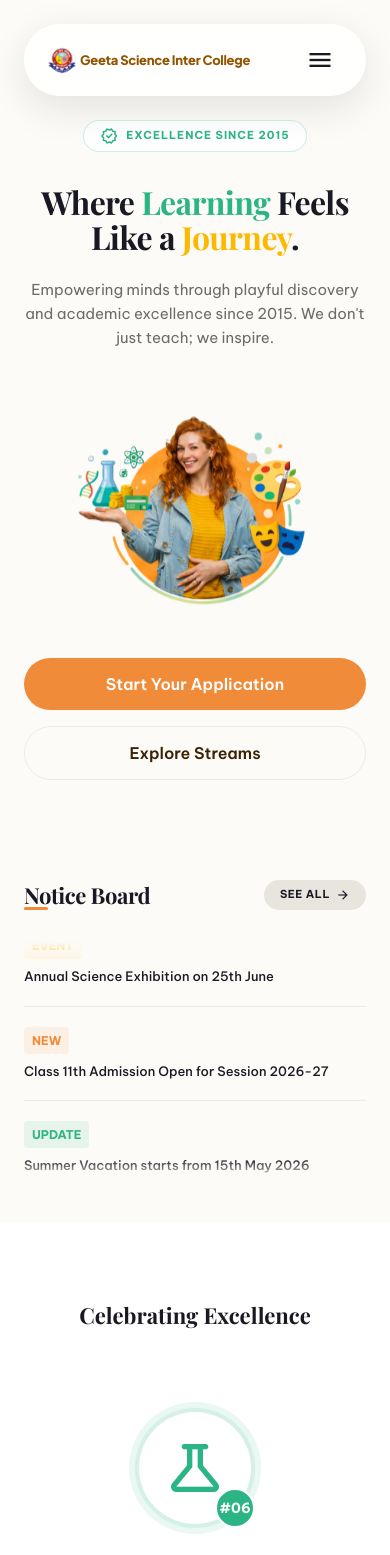
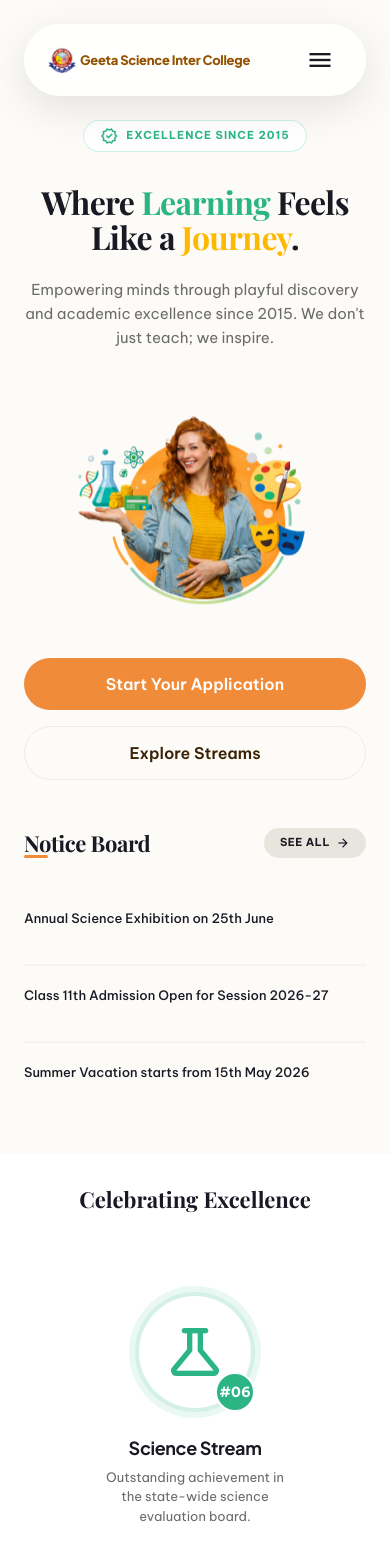
Before and after one commit to Subhampas1/geetascienceintercollege, a React (Vite) app: page / in a window 390 px wide. Shown: the top 1555 px of the page. Built offline with nearby package versions, Linux system fonts and the light colour scheme; a web font is replaced by a local one.

Commit message:
Hide chips in mobile notices and reduce vertical gaps around the Notice Board section

```diff
--- a/src/pages/Home.css
+++ b/src/pages/Home.css
@@ -355,6 +355,10 @@ section {
     gap: 8px;
   }
 
+  .notice-item .chip {
+    display: none;
+  }
+
   .notice-item p {
     font-size: 13px;
     line-height: 1.4;
@@ -672,7 +676,9 @@ section {
 }
 
 @media (max-width: 768px) {
-  .hero-section { padding: 120px 0 60px; }
+  .hero-section { padding: 120px 0 32px; }
+  .notice-section { padding: 16px 0 24px; }
+  .toppers-section { padding-top: 32px; }
   .hero-title { font-size: 36px; }
   .hero-subtitle { font-size: 15px; margin: 0 auto 32px; }
   .hero-actions { flex-direction: column; width: 100%; }
```
